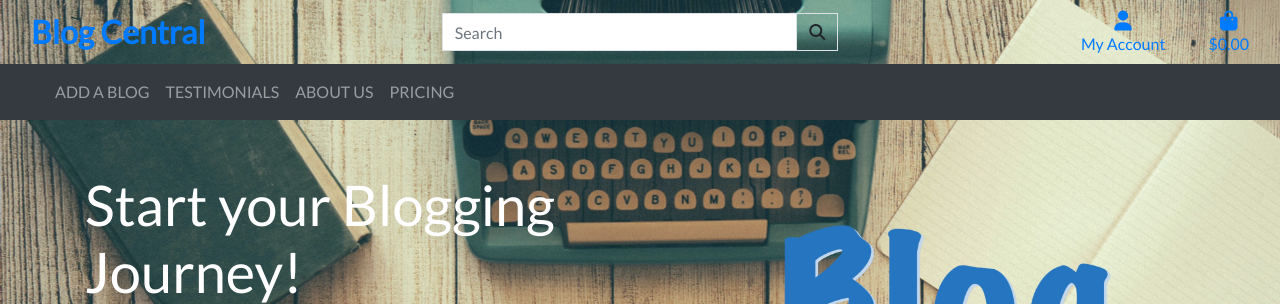
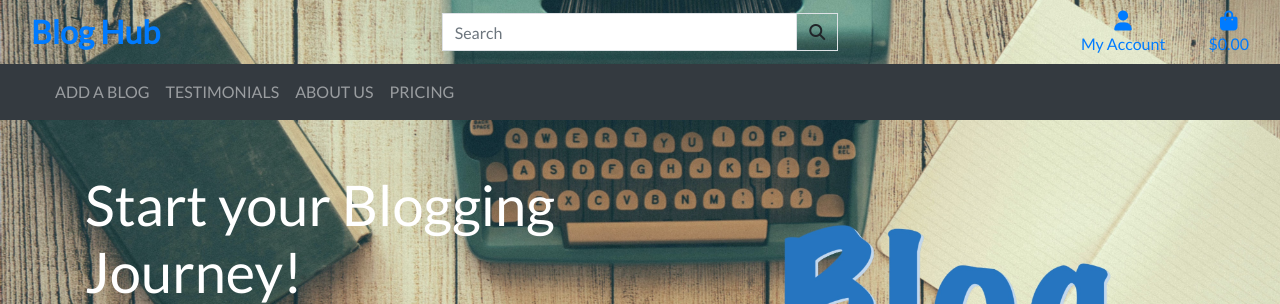
Before and after one commit to Vileblood/graphic-servicesv2, a Django app: page / in a window 1280 px wide. Shown: the top 304 px of the page. Run offline with Django 3.2, Linux system fonts and the light colour scheme; some libraries are stand-ins or nearby versions.

Commit message:
changed site title

```diff
--- a/templates/base.html
+++ b/templates/base.html
@@ -32,14 +32,14 @@
     {% block extra_js %}
     {% endblock %}
 
-    <title>Blog Central {% block extra_title %}{% endblock %}</title>
+    <title>Blog Hub {% block extra_title %}{% endblock %}</title>
   </head>
   <body>
     <header class="container-fluid fixed-top">
         <div class="row">
             <div class="col-12 col-lg-4 my-auto py-1 py-lg-0 text-center text-lg-left">
                 <a href="{% url 'home' %}" class="nav-link main-logo-link">
-                    <h2 class="logo-font text-black my-0"><strong>Blog Central</strong></h2>
+                    <h2 class="logo-font text-black my-0"><strong>Blog Hub</strong></h2>
                 </a>
             </div>
             <div class="col-12 col-lg-4 my-auto py-1 py-lg-0">
```
